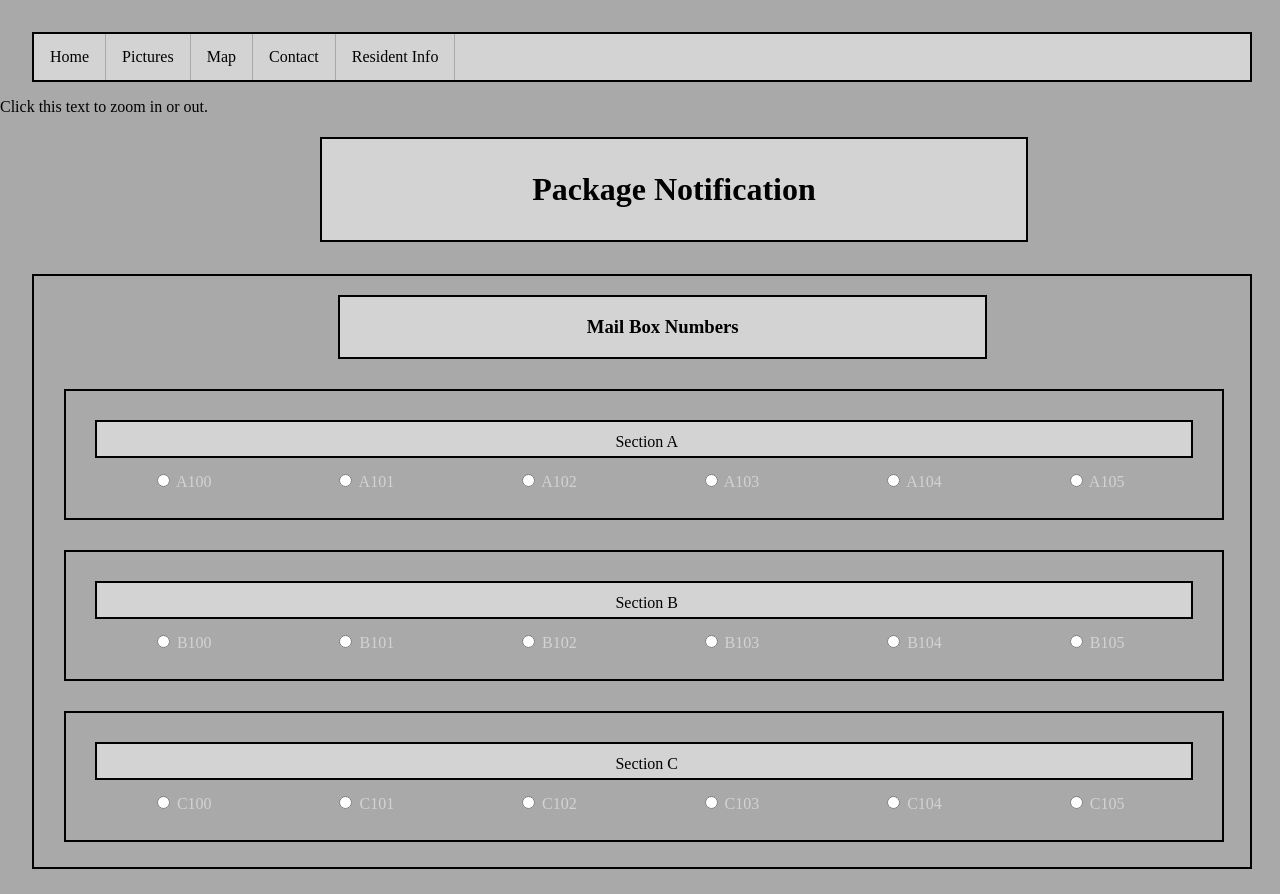
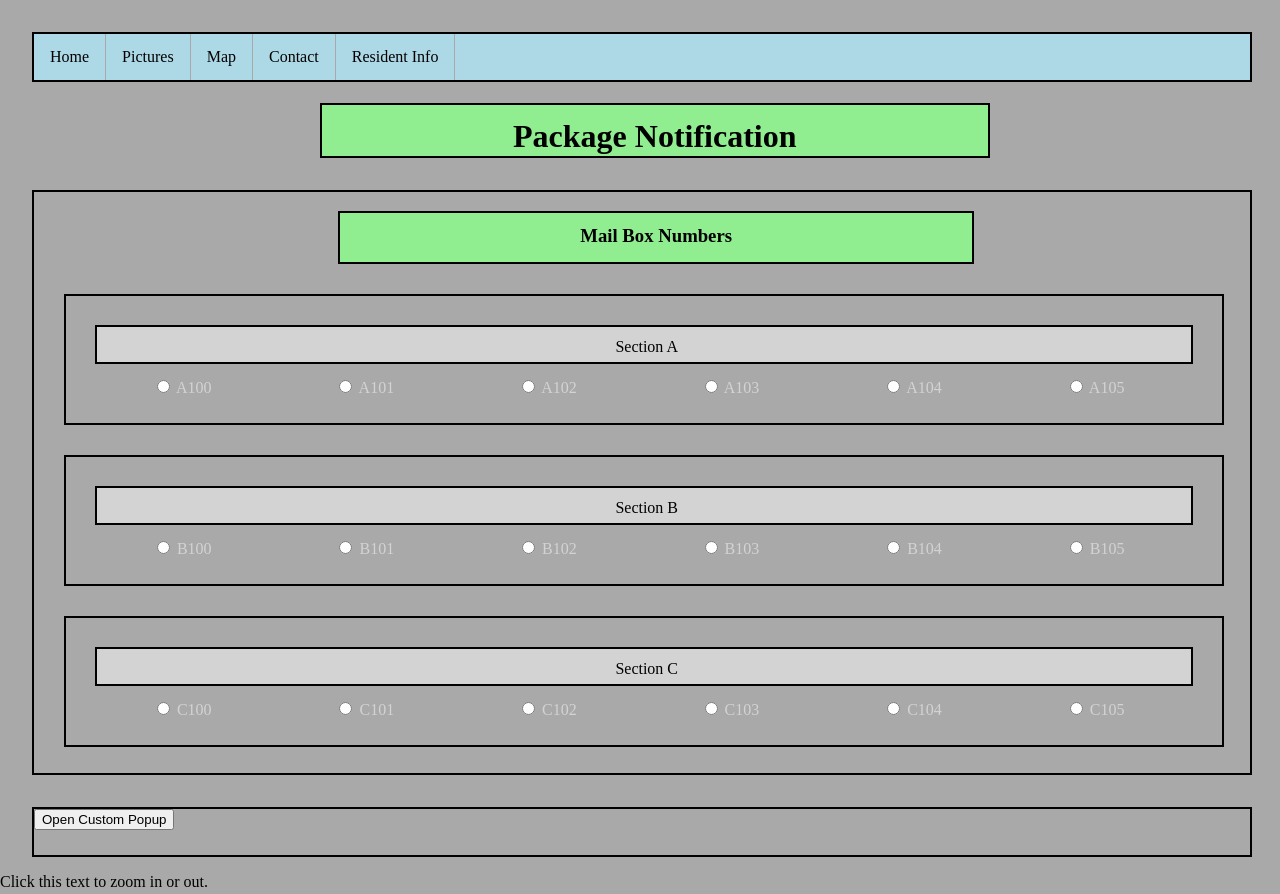
Before and after one commit to rikmorse/Package, a plain HTML site: page index.html in a window 1280 px wide. Shown: the top 894 px of the page. Drawn offline with Linux system fonts and the light colour scheme.

Commit message:
updated js
removed DS store file
added JS to. select box number and zoom. text and pop up window

```diff
--- a/index.html
+++ b/index.html
@@ -17,7 +17,7 @@
 				<li><a href="about.html">Resident Info</a></li>
 			</ul>
 		</nav>
-		<p id="myText" class="zoomable-text">Click this text to zoom in or out.</p>
+
 		<header>
 			<h1>Package Notification</h1>
 		</header>
@@ -75,11 +75,11 @@
 			<div id="overlay"></div>
 			<div id="popupDialog" >
 				<h2>Welcome!</h2>
-				<p>This is a custom popup message.</p>
+				<p>Your contents are ready for pick up at the counter.</p>
 				<button onclick="closeCustomPopup()">Close</button>
 			</div>
 		</div>
-
+<p id="myText" class="zoomable-text">Click this text to zoom in or out.</p>
 		<script src="script.js" charset="utf-8" ></script>
 	</body>
 </html>
--- a/style.css
+++ b/style.css
@@ -20,9 +20,10 @@ body {
 h3, h1 {
 	text-align: center;
 	border: 2px solid black;
-	background-color: lightgrey;
-	padding: 1em;
+	background-color: lightgreen;
+	padding: 1%;
 	width: 50%;
+	height: 25px;
 	margin-left: 25%;
 }
 /* Navigation Bar */
@@ -32,7 +33,7 @@ ul {
     margin: 2.5% 0 0 2.5%;
     padding: 0;
     overflow: hidden;
-    background-color: lightgrey;
+    background-color: lightblue;
     border: 2px solid black;
     position: -webkit-sticky; /* Safari */
 	position: sticky;
@@ -104,12 +105,13 @@ td {
 	border: 2px solid black;
 }
 
-.sections {
-	color: black;
+/* .sections {
+	color: yellow;
+	text-emphasis: bold;
 	background-color: lightgrey;
 	border: 2px solid black;
 	padding: 1% .5% .5% 1%;
-}
+}		 */
 caption {
 	color: black;
 	background-color: lightgrey;
```
